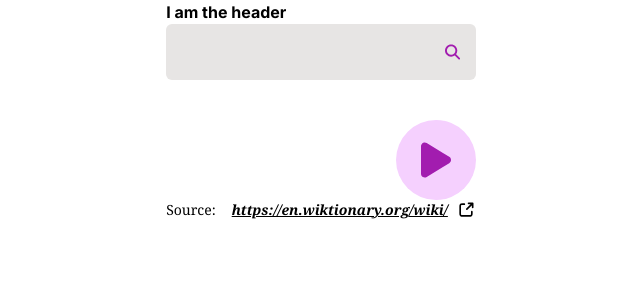
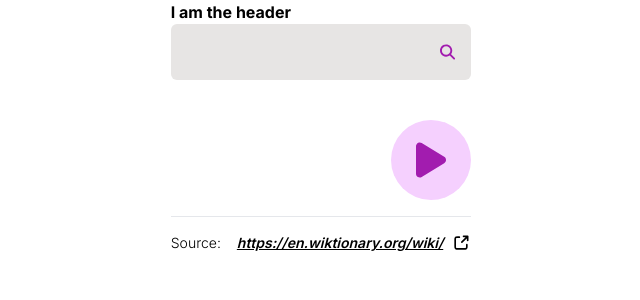
Before and after one commit to keeganosler/dictionary, a Next.js app: page / in a window 1280 px wide. Shown: the top 300 px of the page, without its empty margins (319-959 px from the left). Built offline with nearby package versions, Linux system fonts and the light colour scheme.

Commit message:
cleanup footer

```diff
--- a/src/app/components/footer.tsx
+++ b/src/app/components/footer.tsx
@@ -2,9 +2,9 @@ export default function Footer(props: {word: string}) {
     const url: string = 'https://en.wiktionary.org/wiki/' + props.word;
     const ariaLabel: string = "Open Link to " + props.word + " Definition"
     return (
-        <div className="flex gap-2 text-sm">
-            <div className="flex gap-4 font-serif">
-                <p className="font-thin">Source:</p>
+        <div className="border-t flex py-4 mt-4 gap-2 text-sm">
+            <div className="flex gap-4">
+                <p className="font-light">Source:</p>
                 <p className="italic underline font-semibold">{url}</p>
             </div>
             <a
--- a/src/app/output.css
+++ b/src/app/output.css
@@ -567,6 +567,10 @@ video {
   margin-top: 0.5rem;
 }
 
+.mt-4 {
+  margin-top: 1rem;
+}
+
 .flex {
   display: flex;
 }
@@ -651,6 +655,14 @@ video {
   border-radius: 0.375rem;
 }
 
+.border {
+  border-width: 1px;
+}
+
+.border-t {
+  border-top-width: 1px;
+}
+
 .bg-fuchsia-200 {
   --tw-bg-opacity: 1;
   background-color: rgb(245 208 254 / var(--tw-bg-opacity));
@@ -672,6 +684,11 @@ video {
 .py-6 {
   padding-top: 1.5rem;
   padding-bottom: 1.5rem;
+}
+
+.py-4 {
+  padding-top: 1rem;
+  padding-bottom: 1rem;
 }
 
 .font-serif {
```
